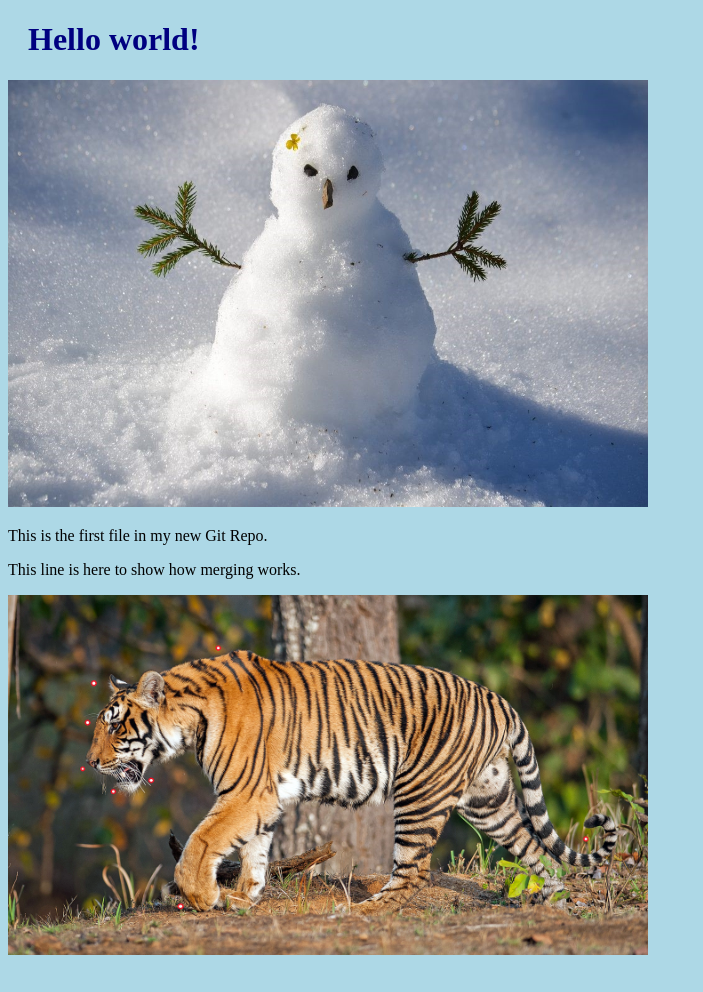
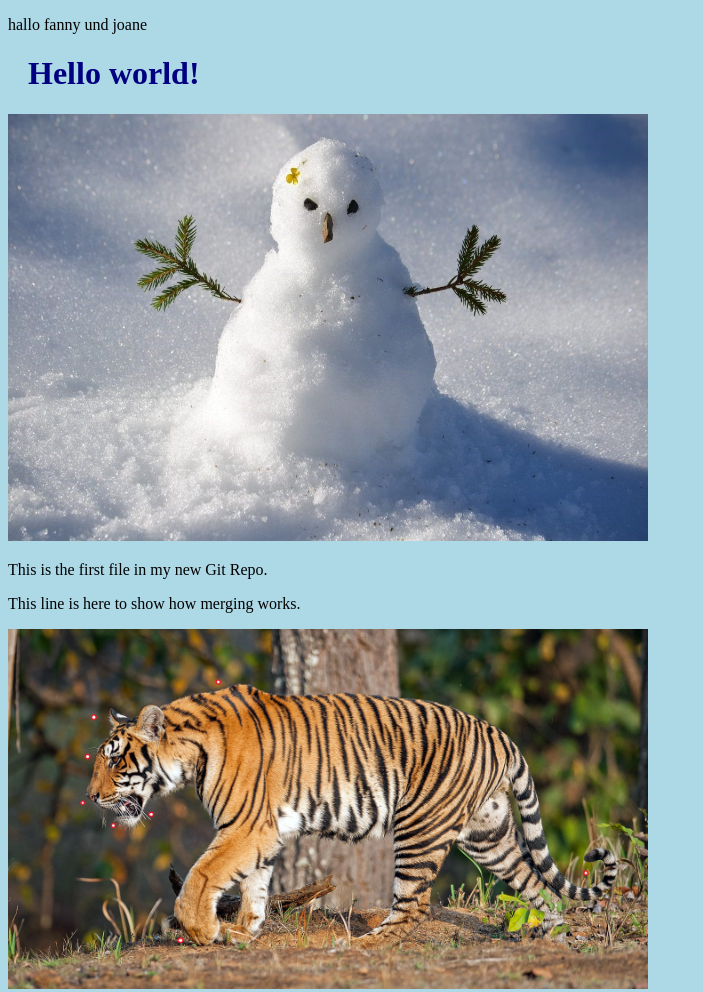
Before and after one commit to moritz275z/fhproject, a plain HTML site: page index.html in a window 1280 px wide. Shown: the whole page, without its empty margins (0-703 px from the left). Before the commit the page ends 967 px from the top, so only its background shows below. Drawn offline with Linux system fonts and the light colour scheme.

Commit message:
Update index.html greeting

```diff
--- a/index.html
+++ b/index.html
@@ -5,7 +5,7 @@
 <link rel="stylesheet" href="bluestyle.css">
 </head>
 <body>
-
+<p>hallo fanny und joane</p>
 <h1>Hello world!</h1>
 <div><img src="img_hello_world.jpg" alt="Hello World from Space" style="width:100%;max-width:640px"></div>
 <p>This is the first file in my new Git Repo.</p>
```
